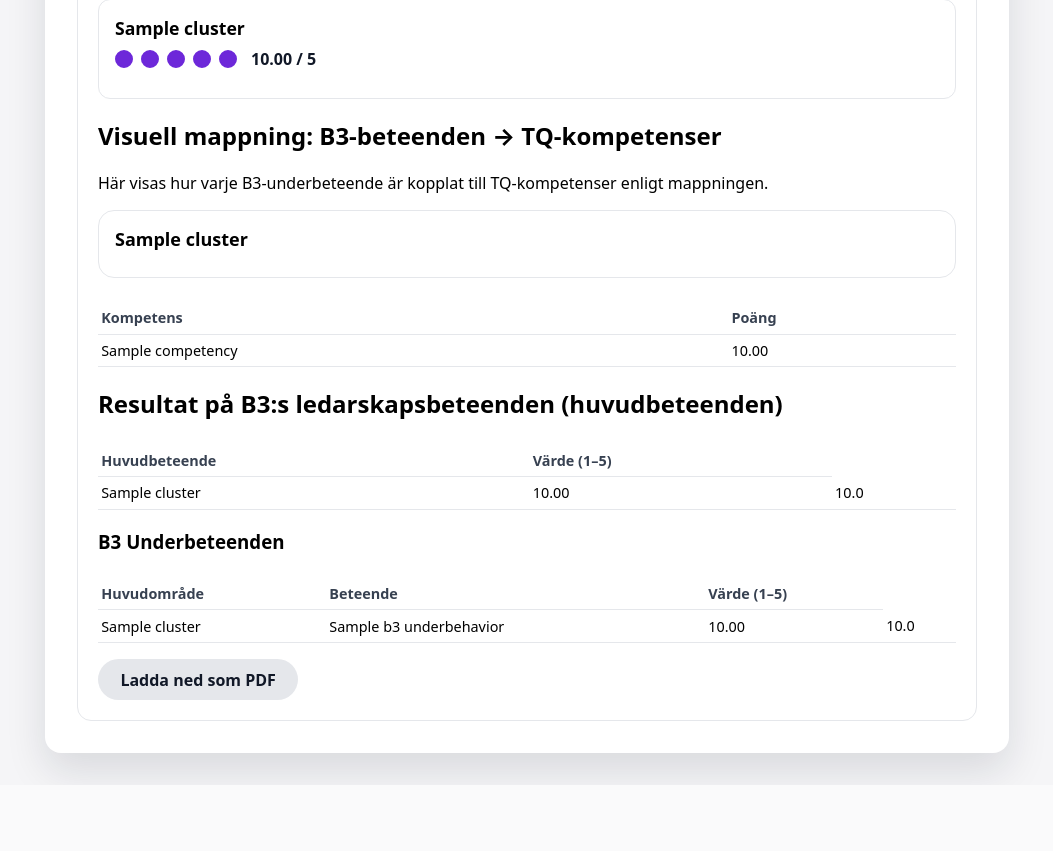
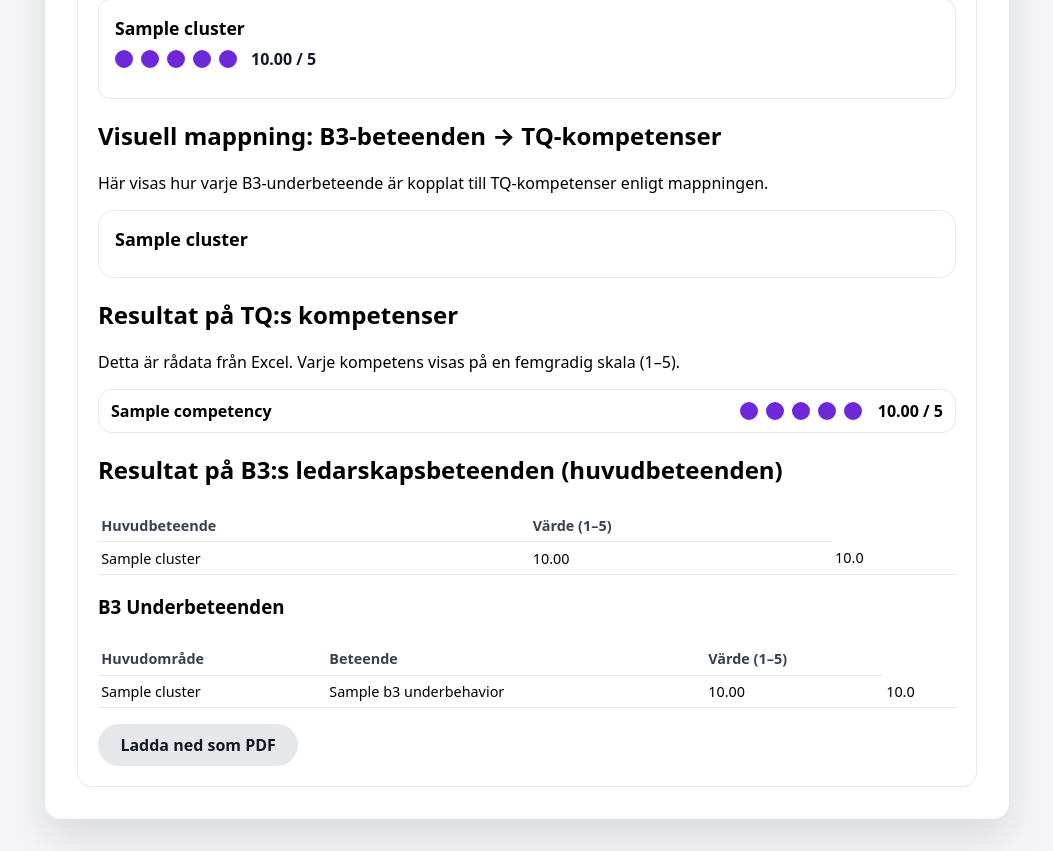
Before and after one commit to fridalannerstrom/b3-report, a Django app: template reports/templates/reports/upload.html in a window 1280 px wide. Shown: the part 1155-2006 px from the top of the page, without its empty margins (113-1166 px from the left). Before the commit the page ends 1939 px from the top, so only its background shows below. Run offline with Django 5.2, Linux system fonts and the light colour scheme; tables that the repository leaves empty hold one stand-in row (values such as "Sample post"); the template is opened without the code that fills it: values that come from a table or form of the project are taken from there, most other values are stand-ins (such as "Sample title", 1, 10 or a date in 2020).

Commit message:
feat: remove parts of the report no longer needed

```diff
--- a/reports/templates/reports/_report_content.html
+++ b/reports/templates/reports/_report_content.html
@@ -183,19 +183,27 @@
   {% endfor %}
 </section>
 
-  <table>
-    <thead>
-      <tr><th>Kompetens</th><th>Poäng</th></tr>
-    </thead>
-    <tbody>
-      {% for item in competencies %}
-        <tr>
-          <td>{{ item.name }}</td>
-          <td>{{ item.score|floatformat:2 }}</td>
-        </tr>
-      {% endfor %}
-    </tbody>
-  </table>
+<!-- 4. RESULTAT TQ KOMPETENSER -->
+
+<section class="report-section">
+  <h2>Resultat på TQ:s kompetenser</h2>
+  <p>Detta är rådata från Excel. Varje kompetens visas på en femgradig skala (1–5).</p>
+
+  <div class="tq-grid">
+    {% for c in competencies %}
+      <div class="tq-row">
+        <div class="tq-name">{{ c.name }}</div>
+
+        <div class="tq-scale">
+          {% for i in "12345" %}
+            <span class="dot {% if c.score_5_rounded >= i|add:'0' %}filled{% endif %}"></span>
+          {% endfor %}
+          <span class="tq-value">{{ c.score_5|floatformat:2 }} / 5</span>
+        </div>
+      </div>
+    {% endfor %}
+  </div>
+</section>
 
   <h2>Resultat på B3:s ledarskapsbeteenden (huvudbeteenden)</h2>
 <table>
--- a/reports/templates/reports/upload.html
+++ b/reports/templates/reports/upload.html
@@ -221,6 +221,41 @@
   font-weight:600;
 }
 
+.tq-grid{
+  display:flex;
+  flex-direction:column;
+  gap:10px;
+  margin-top:12px;
+}
+
+.tq-row{
+  display:flex;
+  align-items:center;
+  justify-content:space-between;
+  gap:16px;
+  padding:10px 12px;
+  border:1px solid #e5e7eb;
+  border-radius:14px;
+  background:#fff;
+}
+
+.tq-name{
+  font-weight:600;
+  max-width:55%;
+}
+
+.tq-scale{
+  display:flex;
+  align-items:center;
+  gap:8px;
+  white-space:nowrap;
+}
+
+.tq-value{
+  margin-left:8px;
+  font-weight:600;
+}
+
   </style>
 </head>
 <body>
```
Also changed, not shown: reports/views.py (+9 -1 lines), db.sqlite3.
